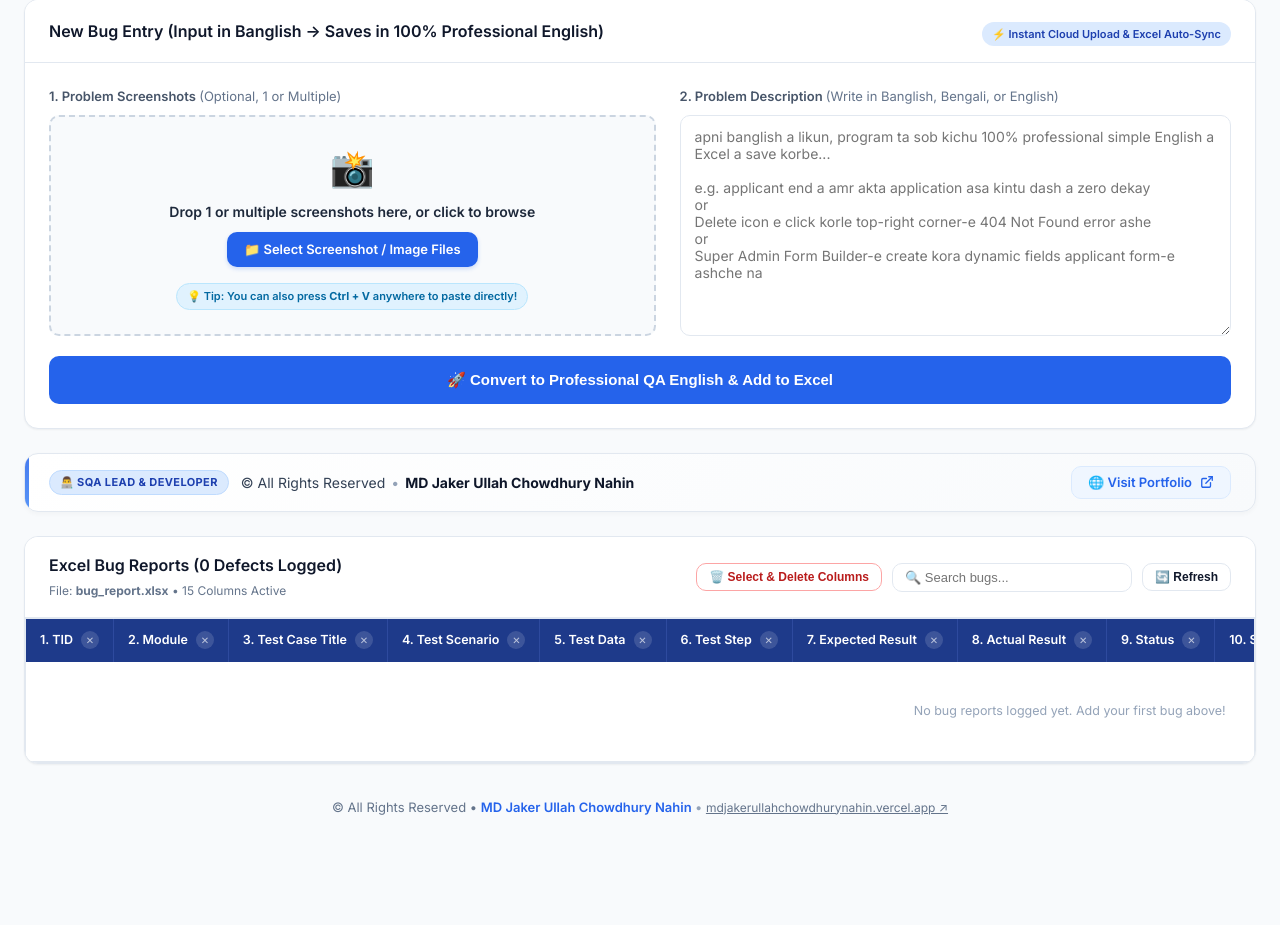
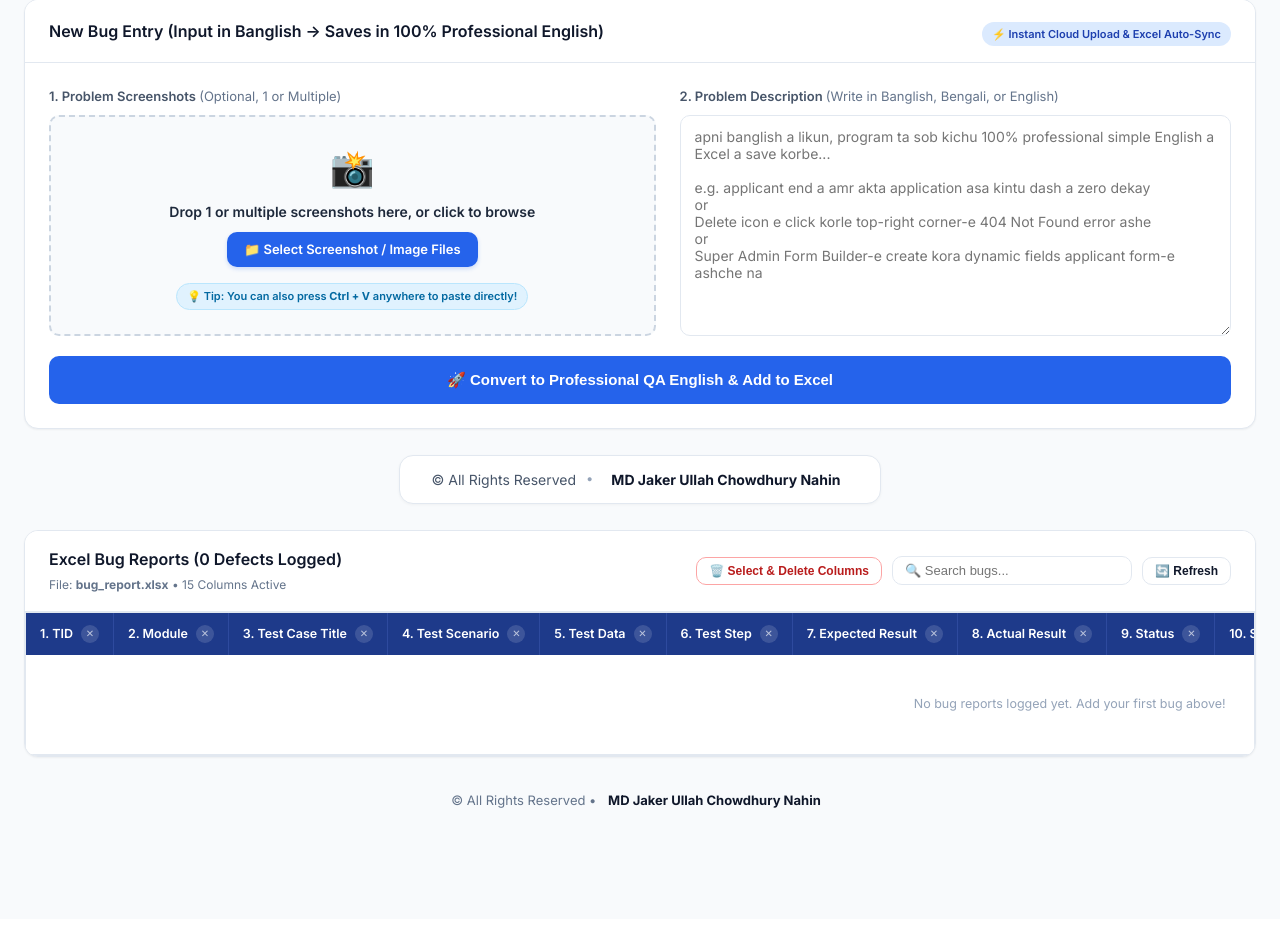
Before and after one commit to nahincodezzi/qa-auto-bug-reporter, a Flask app: page / in a window 1280 px wide. Shown: the part 101-1026 px from the top of the page. After the commit the page ends 909 px from the top, so only its background shows below. Run offline with Flask 3, Linux system fonts and the light colour scheme; some libraries are stand-ins or nearby versions.

Commit message:
style(branding): center copyright bar, remove extra badges, make author name clickable portfolio link

```diff
--- a/templates/index.html
+++ b/templates/index.html
@@ -488,114 +488,48 @@
             width: 240px;
         }
 
-        /* Author Credits & Portfolio Bar */
+        /* Centered Author Credits Bar */
         .author-credits-banner {
             display: flex;
             justify-content: center;
+            align-items: center;
             width: 100%;
+            margin: 0;
+            padding: 2px 0;
         }
-        .author-link {
-            display: flex;
+        .author-bar-inner {
+            display: inline-flex;
             align-items: center;
-            justify-content: space-between;
-            width: 100%;
-            padding: 12px 24px;
-            background: linear-gradient(135deg, #ffffff 0%, #f8fafc 100%);
+            justify-content: center;
+            gap: 10px;
+            padding: 10px 32px;
+            background: #ffffff;
             border: 1px solid #e2e8f0;
             border-radius: var(--radius-lg);
-            box-shadow: 0 2px 5px rgba(0, 0, 0, 0.03);
+            box-shadow: 0 1px 3px rgba(0, 0, 0, 0.04);
+            font-size: 14px;
+            color: #475569;
+            text-align: center;
+        }
+        .author-bar-inner .dot-separator {
+            color: #94a3b8;
+            font-size: 13px;
+        }
+        .author-name-link {
+            font-weight: 700;
+            color: #0f172a;
             text-decoration: none;
-            color: var(--text-main);
-            transition: all 0.25s cubic-bezier(0.4, 0, 0.2, 1);
-            position: relative;
-            overflow: hidden;
             cursor: pointer;
+            padding: 3px 8px;
+            border-radius: 4px;
+            transition: all 0.2s cubic-bezier(0.4, 0, 0.2, 1);
         }
-        .author-link::before {
-            content: "";
-            position: absolute;
-            left: 0;
-            top: 0;
-            bottom: 0;
-            width: 4px;
-            background: linear-gradient(180deg, #2563eb, #3b82f6);
-            opacity: 0.85;
-            transition: width 0.25s ease;
-        }
-        .author-link:hover {
-            border-color: #3b82f6;
-            background: linear-gradient(135deg, #f0fdf4 0%, #eff6ff 100%);
-            box-shadow: 0 6px 18px rgba(37, 99, 235, 0.12);
-            transform: translateY(-2px);
-        }
-        .author-link:hover::before {
-            width: 6px;
-        }
-        .author-left {
-            display: flex;
-            align-items: center;
-            gap: 12px;
-            flex-wrap: wrap;
-        }
-        .author-badge {
-            background: #dbeafe;
-            color: #1e40af;
-            border: 1px solid #bfdbfe;
-            font-size: 11px;
-            font-weight: 700;
-            padding: 3px 10px;
-            border-radius: 9999px;
-            letter-spacing: 0.4px;
-            text-transform: uppercase;
-            transition: all 0.2s ease;
-        }
-        .author-link:hover .author-badge {
-            background: #2563eb;
-            color: #ffffff;
-            border-color: #2563eb;
-        }
-        .author-name {
-            font-size: 14px;
-            color: #334155;
-            display: flex;
-            align-items: center;
-            gap: 6px;
-        }
-        .author-name strong {
-            color: #0f172a;
-            font-weight: 700;
-            transition: color 0.2s ease;
-        }
-        .author-link:hover .author-name strong {
-            color: #2563eb;
-        }
-        .author-right {
-            display: flex;
-            align-items: center;
-        }
-        .author-portfolio-btn {
-            display: inline-flex;
-            align-items: center;
-            gap: 8px;
-            font-size: 13px;
-            font-weight: 600;
+        .author-name-link:hover {
             color: #2563eb;
             background: #eff6ff;
-            border: 1px solid #dbeafe;
-            padding: 6px 16px;
-            border-radius: var(--radius-md);
-            transition: all 0.2s ease;
-        }
-        .author-link:hover .author-portfolio-btn {
-            background: #2563eb;
-            color: #ffffff;
-            border-color: #2563eb;
-            box-shadow: 0 2px 8px rgba(37, 99, 235, 0.3);
-            padding-right: 18px;
-        }
-        .author-link:hover .author-portfolio-btn svg {
-            transform: translate(2px, -2px);
-            transition: transform 0.2s ease;
+            text-decoration: underline;
+            text-underline-offset: 4px;
+            box-shadow: 0 1px 4px rgba(37, 99, 235, 0.15);
         }
     </style>
 </head>
@@ -698,28 +632,15 @@
             </div>
         </section>
 
-        <!-- Professional Author Portfolio & Copyright Bar (Exact Position Requested) -->
+        <!-- Centered Copyright & Portfolio Bar -->
         <div class="author-credits-banner">
-            <a href="https://mdjakerullahchowdhurynahin.vercel.app/" target="_blank" rel="noopener noreferrer" class="author-link" title="Click to view MD Jaker Ullah Chowdhury Nahin's Portfolio">
-                <div class="author-left">
-                    <span class="author-badge">👨‍💻 SQA Lead & Developer</span>
-                    <span class="author-name">
-                        <span>© All Rights Reserved</span>
-                        <span style="color: #94a3b8;">&bull;</span>
-                        <strong>MD Jaker Ullah Chowdhury Nahin</strong>
-                    </span>
-                </div>
-                <div class="author-right">
-                    <span class="author-portfolio-btn">
-                        <span>🌐 Visit Portfolio</span>
-                        <svg width="14" height="14" viewBox="0 0 24 24" fill="none" stroke="currentColor" stroke-width="2.3" stroke-linecap="round" stroke-linejoin="round">
-                            <path d="M18 13v6a2 2 0 0 1-2 2H5a2 2 0 0 1-2-2V8a2 2 0 0 1 2-2h6"></path>
-                            <polyline points="15 3 21 3 21 9"></polyline>
-                            <line x1="10" y1="14" x2="21" y2="3"></line>
-                        </svg>
-                    </span>
-                </div>
-            </a>
+            <div class="author-bar-inner">
+                <span>© All Rights Reserved</span>
+                <span class="dot-separator">&bull;</span>
+                <a href="https://mdjakerullahchowdhurynahin.vercel.app/" target="_blank" rel="noopener noreferrer" class="author-name-link" title="Click to open MD Jaker Ullah Chowdhury Nahin's Portfolio">
+                    MD Jaker Ullah Chowdhury Nahin
+                </a>
+            </div>
         </div>
 
         <!-- Dynamic Column Spreadsheet Table -->
@@ -807,12 +728,8 @@
         <!-- Footer Copyright & Portfolio Reference -->
         <footer style="text-align: center; padding: 10px 0 24px; font-size: 13px; color: #64748b;">
             <span>© All Rights Reserved &bull; </span>
-            <a href="https://mdjakerullahchowdhurynahin.vercel.app/" target="_blank" rel="noopener noreferrer" style="color: #2563eb; font-weight: 600; text-decoration: none; transition: all 0.15s ease;">
+            <a href="https://mdjakerullahchowdhurynahin.vercel.app/" target="_blank" rel="noopener noreferrer" class="author-name-link" style="font-size: 13px;" title="Click to open MD Jaker Ullah Chowdhury Nahin's Portfolio">
                 MD Jaker Ullah Chowdhury Nahin
-            </a>
-            <span style="color: #94a3b8;"> &bull; </span>
-            <a href="https://mdjakerullahchowdhurynahin.vercel.app/" target="_blank" rel="noopener noreferrer" style="color: #64748b; font-size: 12px; text-decoration: underline;">
-                mdjakerullahchowdhurynahin.vercel.app ↗
             </a>
         </footer>
     </main>
```
